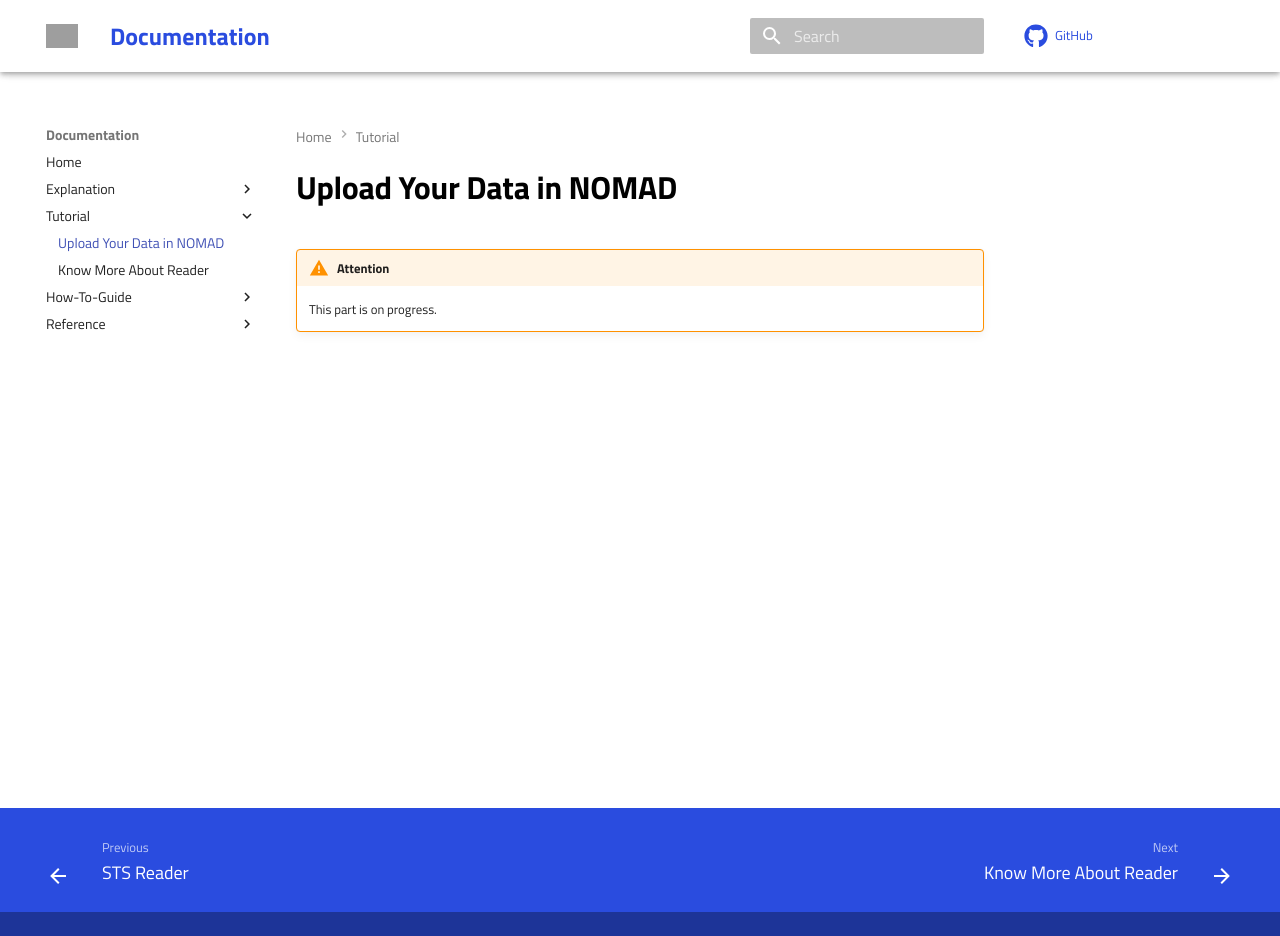
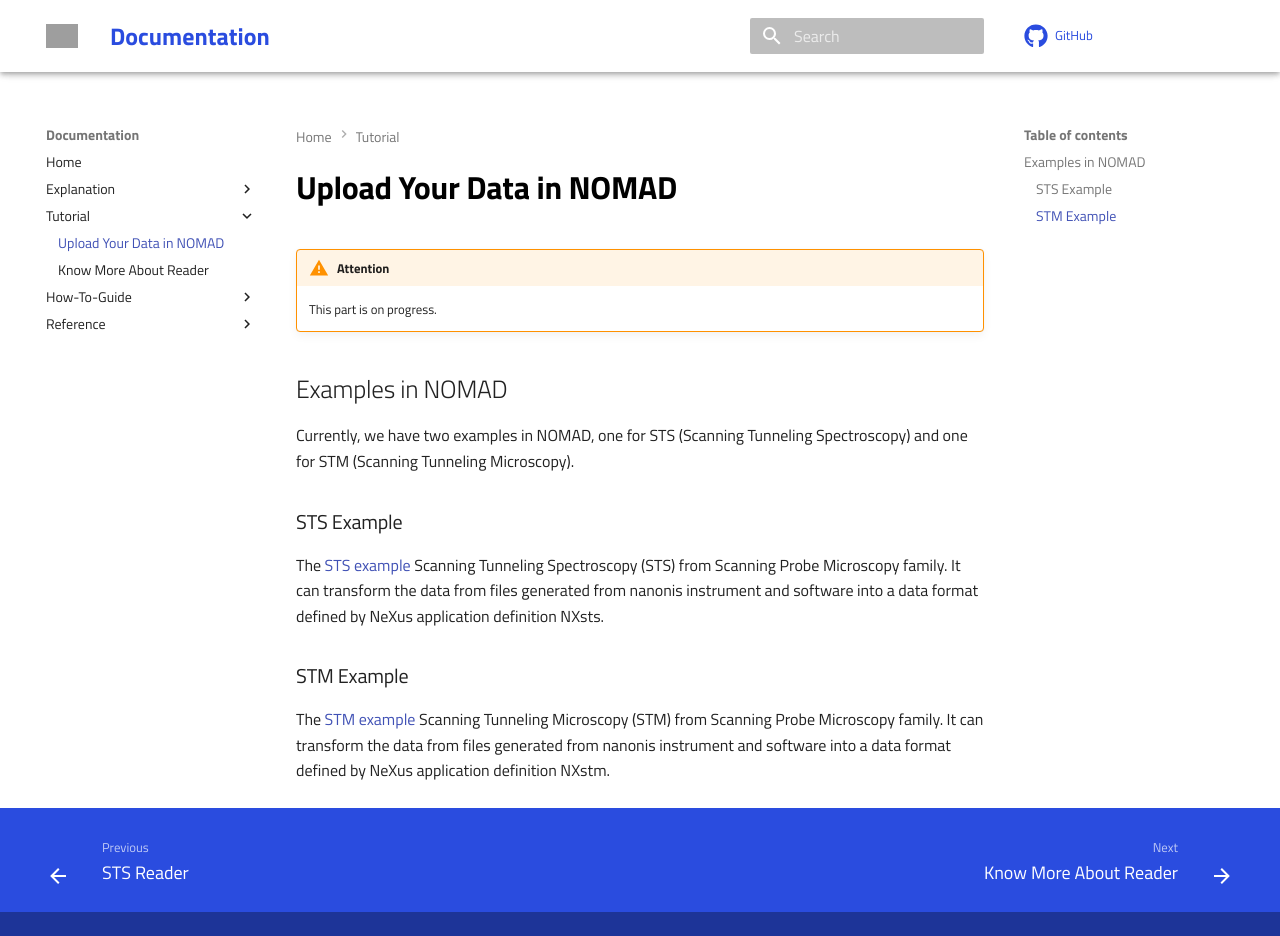
Before and after one commit to FAIRmat-NFDI/pynxtools-stm, an MkDocs documentation site: the page built from docs/tutorial/nomad-tutorial.md, in a window 1280 px wide and 936 px high. Built offline with MkDocs 1.6.1 and Material for MkDocs 9.7.7, drawn with Linux system fonts in a browser that asks for light colours; comment, search, counter and statistics services are not loaded; grey boxes are pictures that could not be loaded.

Commit message:
A basic docs for examples.

```diff
--- a/docs/tutorial/nomad-tutorial.md
+++ b/docs/tutorial/nomad-tutorial.md
@@ -2,3 +2,11 @@
 
 !!! warning "Attention"
     This part is on progress.
+
+## Examples in NOMAD
+Currently, we have two examples in NOMAD, one for STS (Scanning Tunneling Spectroscopy) and one for STM (Scanning Tunneling Microscopy).
+### STS Example
+The [STS example](../../src/pynxtools_mpes/nomad/examples/spm/sts) Scanning Tunneling Spectroscopy (STS) from Scanning Probe Microscopy family. It can transform the data from files generated from nanonis instrument and software into a data format defined by NeXus application definition NXsts.
+
+### STM Example
+The [STM example](../../src/pynxtools_mpes/nomad/examples/spm/stm) Scanning Tunneling Microscopy (STM) from Scanning Probe Microscopy family. It can transform the data from files generated from nanonis instrument and software into a data format defined by NeXus application definition NXstm.
```
